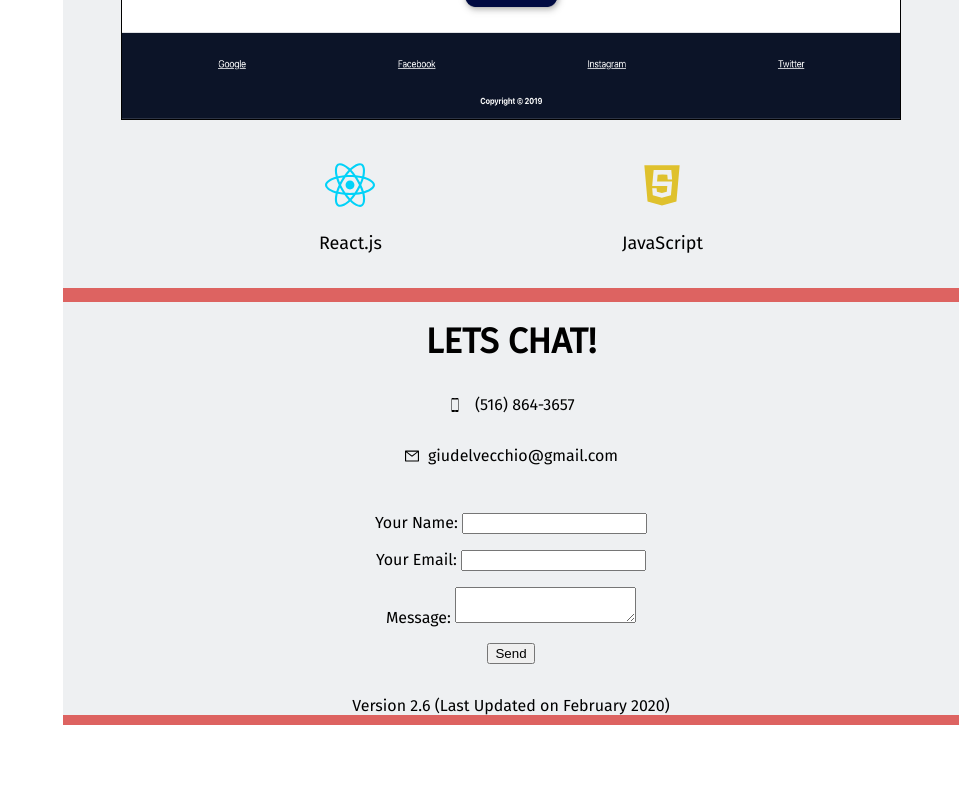
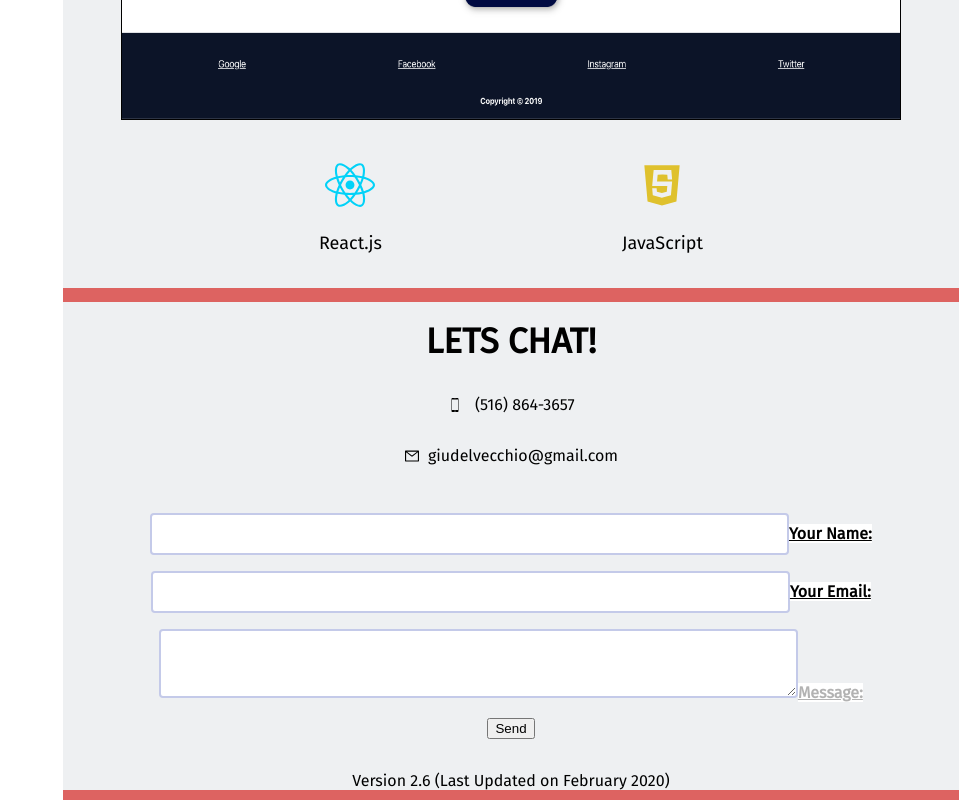
Before and after one commit to gdelv/portfolioFinal, a React (Create React App) app: page / in a window 1280 px wide. Shown: the part 3472-4272 px from the top of the page, without its empty margins (321-1280 px from the left). Before the commit the page ends 4197 px from the top, so only its background shows below. Built offline with nearby package versions, Linux system fonts and the light colour scheme; some icons are missing; the HTML template or start-up script is replaced by a standard one.

Commit message:
input is still to be completed

```diff
--- a/src/App.css
+++ b/src/App.css
@@ -15,7 +15,7 @@ nav {
 .scroll a {
   position: relative;
   bottom: 0px;
-  left: 43%;
+  left: calc(50% - 25px);
   z-index: 2;
   display: inline-block;
   -webkit-transform: translate(0, -50%);
@@ -365,6 +365,59 @@ footer p {
   margin: 0;
 }
 
+/* FORM CSS */
+
+
+/* input {
+	position: relative;
+	transition: all 0.4s ease;
+	padding-top: 30px;
+} */
+
+input, textarea {
+  padding: 0.8em 0.4em;
+  height: 8px;
+	width: 70%;
+	border-radius: 4px;
+	border: 2px solid #c4cae9;
+	outline: none;
+	transition: all 0.4s ease;
+	font-size: 16px;
+  padding:15px;
+  /* z-index: 9999; */
+}
+textarea {
+  height: 35px;
+}
+/*
+input:focus,
+input:active {
+	border-color: #7986cb;
+} */
+
+label {
+	position: ;
+	/* display: flex; */
+	right: 0em;
+	top: 1em;
+	text-decoration: underline;
+	z-index: 1000;
+	pointer-events: none;
+	transition: all 0.4s ease;
+	background-color: #ffffff;
+	font-size: 16px;
+	font-weight: 600;
+  color:rgba(0, 0, 0, 0.3);
+  z-index: 9999;
+}
+
+input:focus + label,
+input:active + label,
+input:valid + label {
+	transform: translateY(-1.4em);
+	color:black;
+}
+
 
 @media screen and (min-width: 1000px) {
   .scroll {
--- a/src/form/ContactForm.jsx
+++ b/src/form/ContactForm.jsx
@@ -38,18 +38,21 @@ class ContactForm extends React.Component {
                 <form name='contact' method="POST" class="contact__form" netlify-honeypot="bot-field" data-netlify="true" onSubmit={this.handleSubmit}>
                     <input type="hidden" name="form-name" value="contact" />
                     <p>
+                    <input type="text" name="name" value={name} onChange={this.handleChange} />
                         <label>
-                            Your Name: <input type="text" name="name" value={name} onChange={this.handleChange} />
+                            Your Name:
                         </label>
                     </p>
                     <p>
+                    <input type="email" name="email" value={email} onChange={this.handleChange} />
                         <label>
-                            Your Email: <input type="email" name="email" value={email} onChange={this.handleChange} />
+                            Your Email:
                         </label>
                     </p>
                     <p>
+                    <textarea name="message" value={message} onChange={this.handleChange} />
                         <label>
-                            Message: <textarea name="message" value={message} onChange={this.handleChange} />
+                            Message:
                         </label>
                     </p>
                     <p>
```
